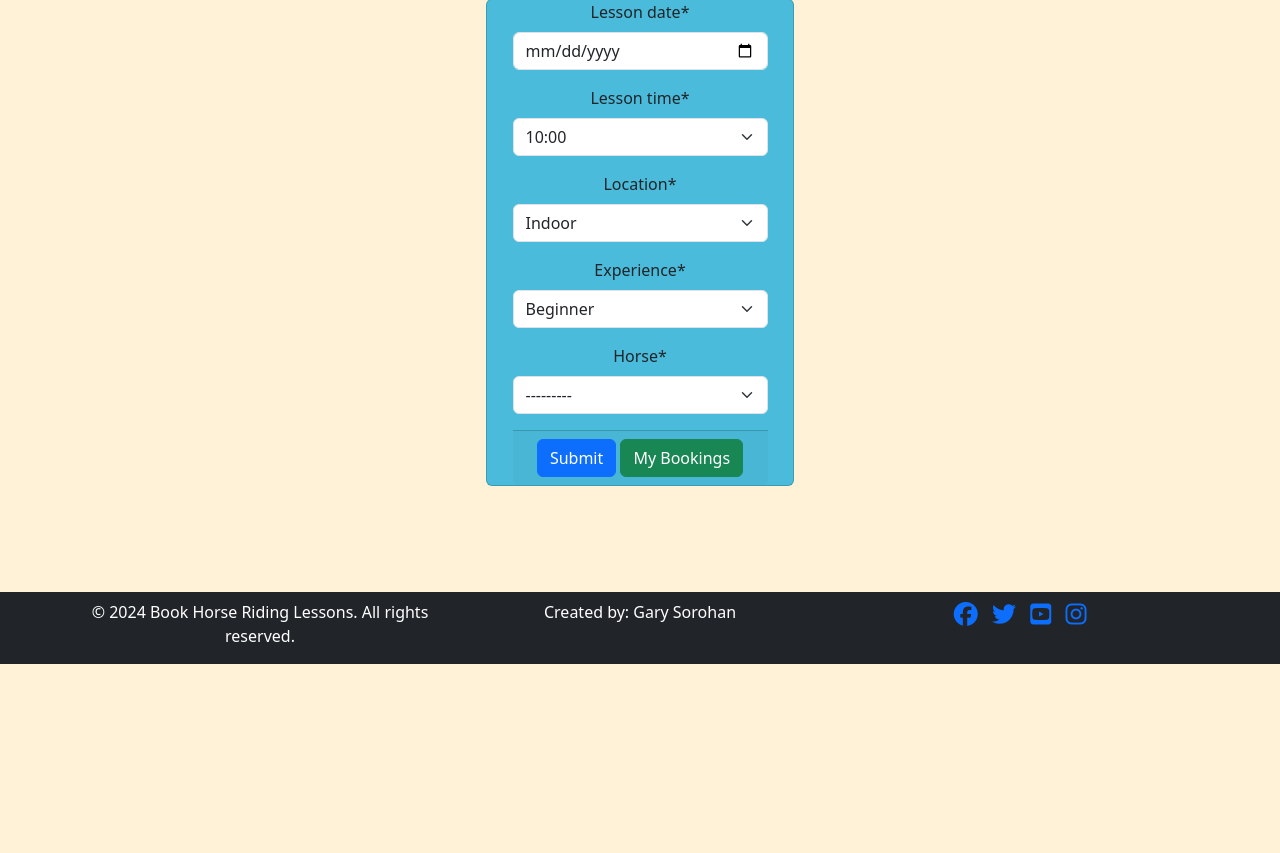
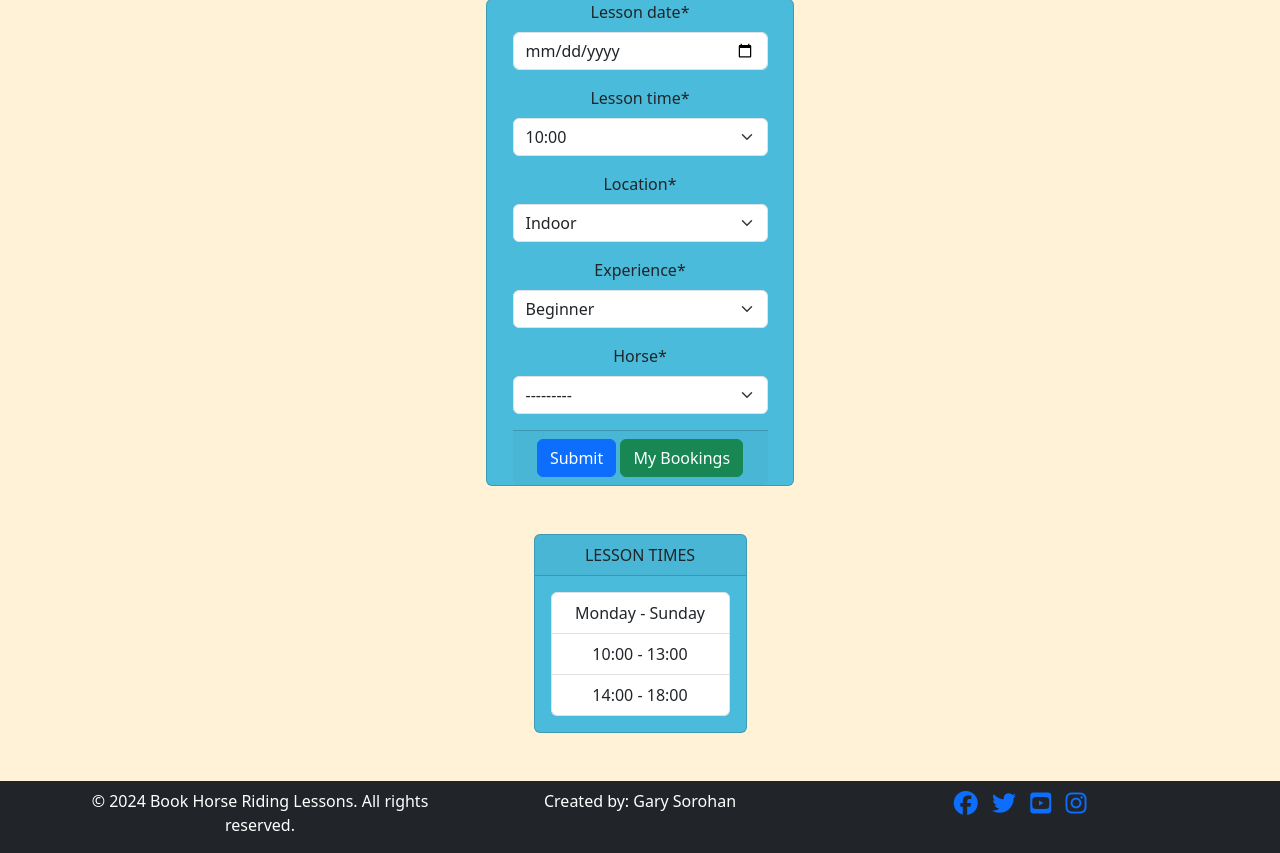
Before and after one commit to Soro82/book-horse-riding-lesson, a Django app: page /make_booking/ in a window 1280 px wide. Shown: the part 136-989 px from the top of the page. Before the commit the page ends 800 px from the top, so only its background shows below. Run offline with Django 4.2, Linux system fonts and the light colour scheme; the visitor is signed in with stand-in values (Sample User, id 1); data that the repository does not hold is empty; some libraries are stand-ins or nearby versions.

Commit message:
add lesson times to make booking page

```diff
--- a/horse_riding_lessons/settings.py
+++ b/horse_riding_lessons/settings.py
@@ -30,7 +30,7 @@ TEMPLATES_DIR = os.path.join(BASE_DIR, 'templates')
 SECRET_KEY = os.environ.get("SECRET_KEY")
 
 # SECURITY WARNING: don't run with debug turned on in production!
-DEBUG = True
+DEBUG = False
 
 ALLOWED_HOSTS = ['8000-soro82-bookhorseridingl-rd3kqlxm67c.ws.codeinstitute-ide.net','.herokuapp.com']
 
--- a/templates/make_booking.html
+++ b/templates/make_booking.html
@@ -26,6 +26,22 @@
             </div>
         </div>
     </div>
+
+    <!-- Lesson Times Section -->
+    <div class="row justify-content-center">
+        <div class="col-lg-3 col-md-7 col-sm-4 mb-4">
+            <div class="card">
+                <div class="card-header text-center text-uppercase">Lesson Times</div>
+                <div class="card-body">
+                    <ul class="list-group text-center">
+                        <li class="list-group-item">Monday - Sunday</li>
+                        <li class="list-group-item">10:00 - 13:00</li>
+                        <li class="list-group-item">14:00 - 18:00</li>
+                    </ul>
+                </div>
+            </div>
+        </div>
+    </div>
 </div>
 
 {% endblock %}
```
